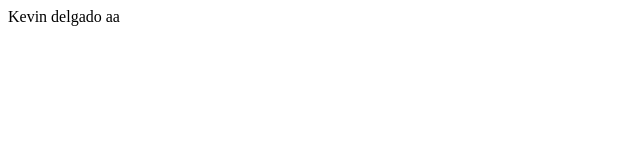
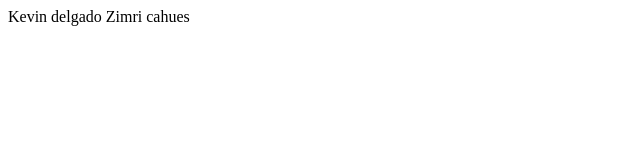
Before and after one commit to Asebs047/pGitTics, a plain HTML site: page pages/page_one.html in a window 1280 px wide. Shown: the full height of the page, 0-640 px from the left. Drawn offline with Linux system fonts and the light colour scheme.

Commit message:
cambio 1/2 de page one

```diff
--- a/pages/page_one.html
+++ b/pages/page_one.html
@@ -7,7 +7,7 @@
 </head>
 <body>
     <a> Kevin delgado</a>
-    <a> aa</a>
+    <a> Zimri cahues</a>
 
 </body>
 </html>
```
